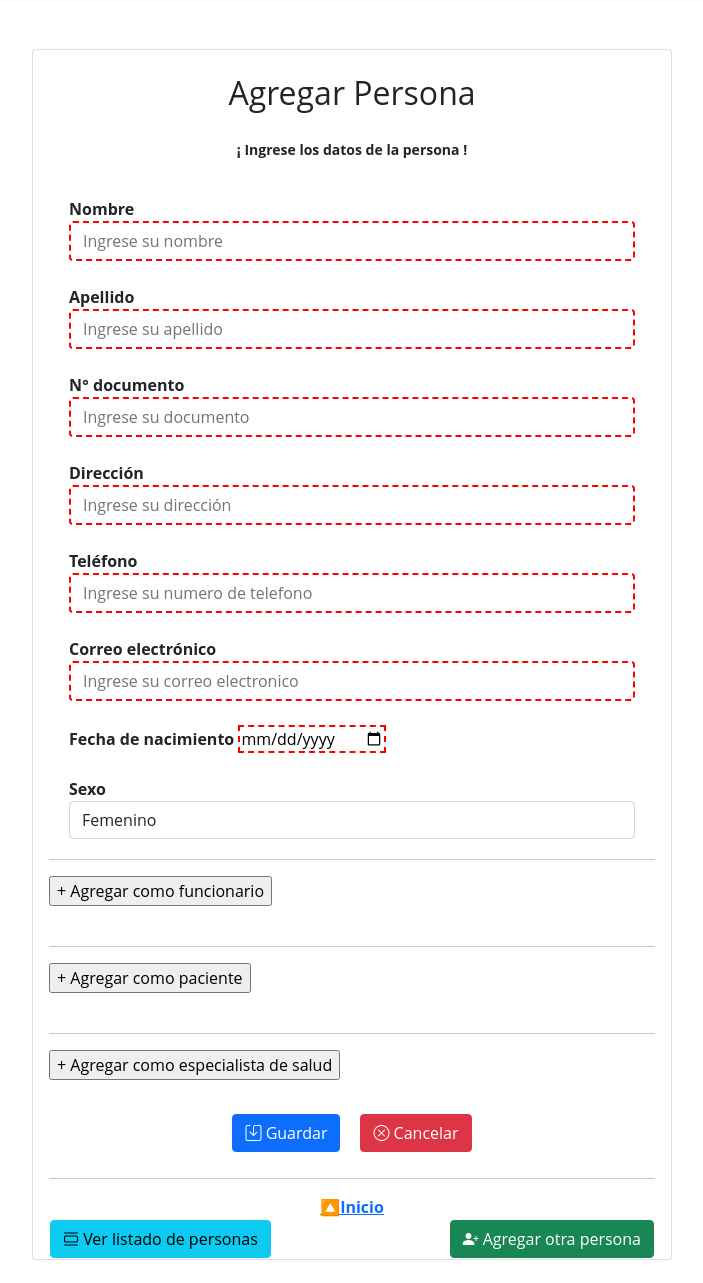
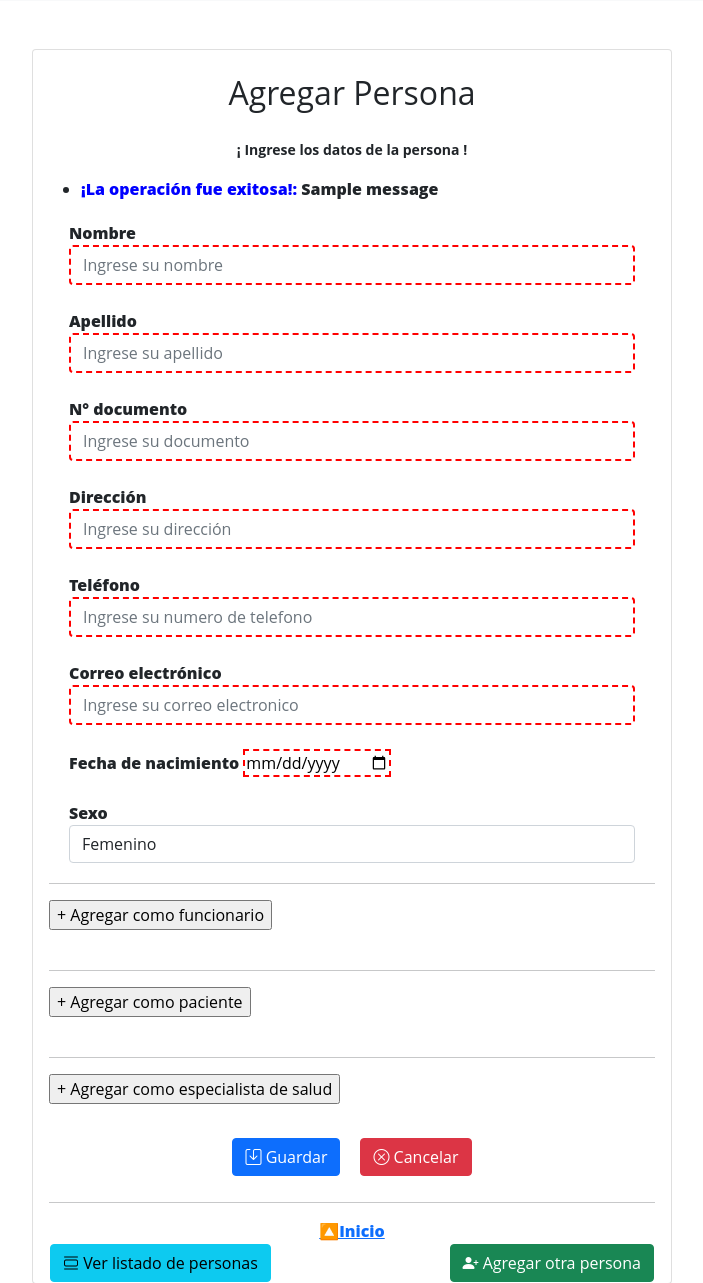
Before and after one commit to Gilberto-Martinez/SmileSoft, a Django app: page /administrativo/agregar_persona/ in a window 1280 px wide. Shown: the part 297-1580 px from the top of the page, without its empty margins (288-991 px from the left). Run offline with Django 3.2, Linux system fonts and the light colour scheme; tables that the repository leaves empty hold one stand-in row (values such as "Sample post"); one stand-in notice (Sample message) is shown; some libraries are stand-ins or nearby versions.

Commit message:
mensajes en el agregar_persona

```diff
--- a/Proyecto2/SmileSoft/gestion_administrativo/templates/agregar_persona.html
+++ b/Proyecto2/SmileSoft/gestion_administrativo/templates/agregar_persona.html
@@ -10,7 +10,21 @@
                 </div>
             <div class="card-body">
                 <form method="POST">
-                    {%csrf_token%}
+                    {%csrf_token%}{% if messages %}
+                        <ul class="messages">
+                            {% for message in messages %}
+                            <li>
+                                {% if message.level == DEFAULT_MESSAGE_LEVELS.ERROR %}Error:
+                                {% elif message.level == DEFAULT_MESSAGE_LEVELS.SUCCESS %}
+                                <B><FONT COLOR="BLUE">¡La operación fue exitosa!: </FONT>
+
+                                {% elif message.level == DEFAULT_MESSAGE_LEVELS.WARNING %}Advertencia:
+                                {% elif message.level == DEFAULT_MESSAGE_LEVELS.INFO %}Aviso: {% endif %}
+                                {{ message }}
+                            </li>
+                            {% endfor %}
+                        </ul>
+                        {% endif %}
                     <div style="margin: 20px;" >
                         <table>
                             <div class="form-group">
```
Also changed, not shown: Proyecto2/SmileSoft/webapp/views.py (+10 -8 lines).
